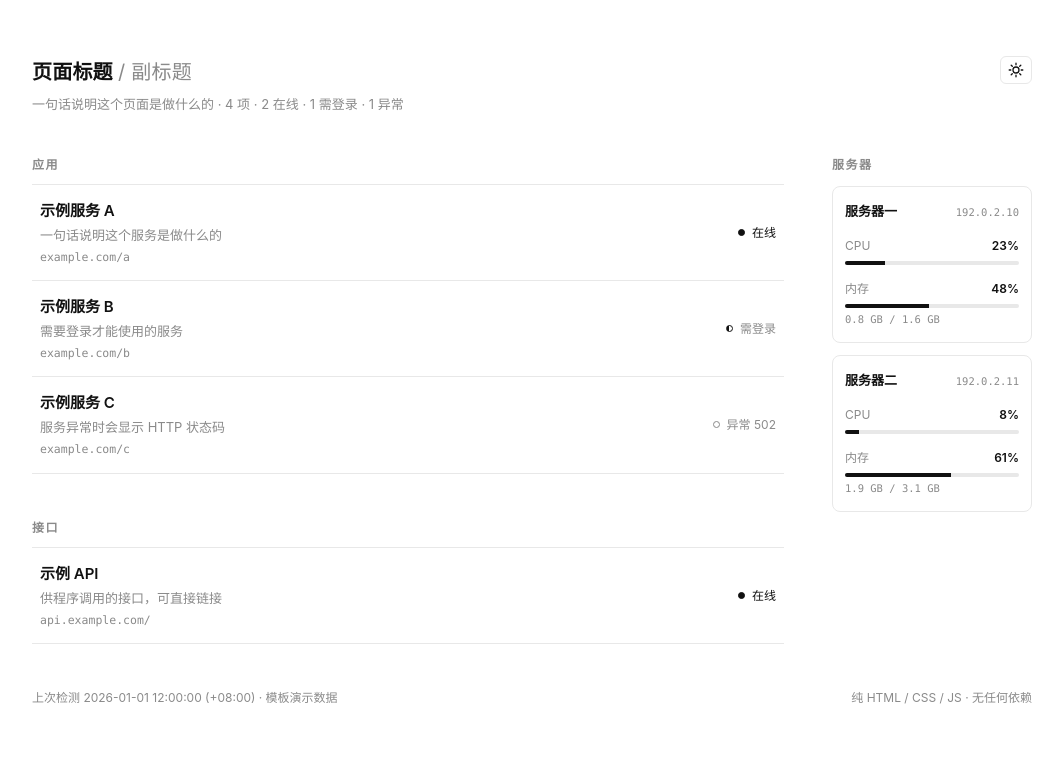
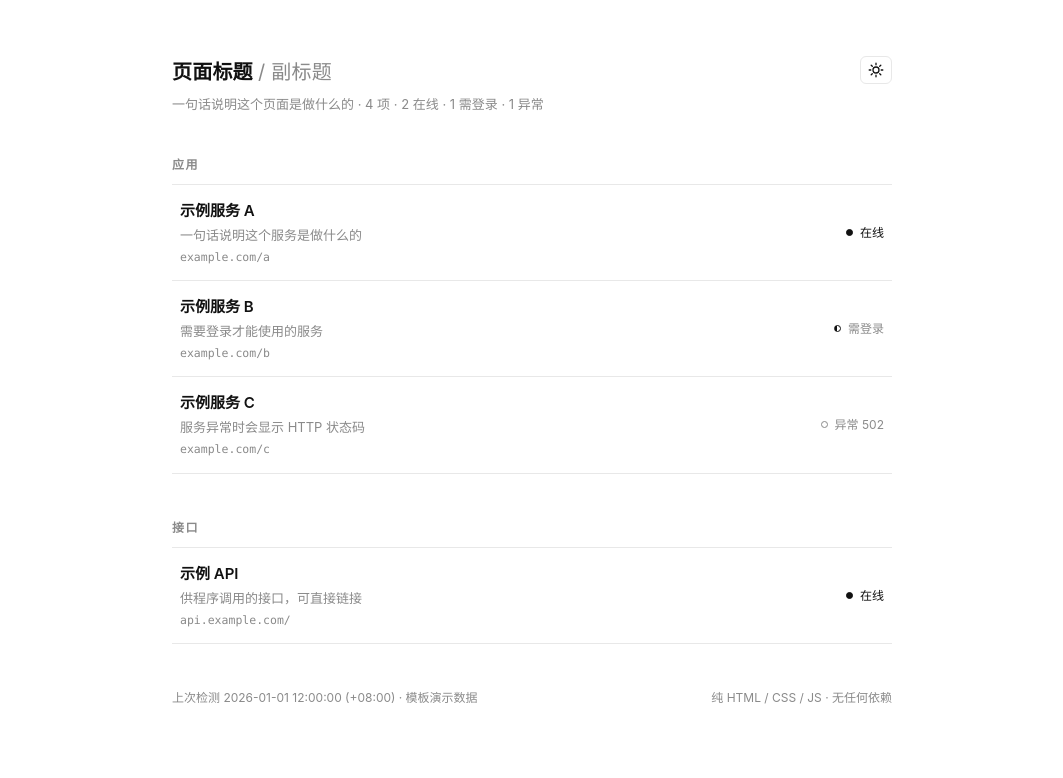
Before and after one commit to wzqfwanj/wkeelilist, a Flask app: template template/index.html in a window 1280 px wide. Shown: the top 778 px of the page, without its empty margins (108-1171 px from the left). Run offline with Flask 3, Linux system fonts and the light colour scheme; the template is opened without the code that fills it, so the values that code supplies are empty.

Commit message:
refactor: 模板去掉服务器状态卡，只保留列表 + 三主题
- template/index.html 删除 aside.host；style.css 删除 host/metric 相关样式，页面改单列 760px
- template/app.js 删除 renderHosts / 主机数据，仅保留列表渲染与主题切换
- template/README.md 同步说明，并注明需要状态卡的版本可看主项目

```diff
--- a/template/app.js
+++ b/template/app.js
@@ -3,7 +3,6 @@
    ------------------------------------------------------------
    1) 主题：明 / 灰 / 暗，图标按钮循环切换，localStorage 记忆，支持 ?theme=
    2) 列表：把 DEMO.groups 渲染成分组列表
-   3) 状态卡：把 DEMO.hosts 渲染到右侧
    接入真实数据时：把最后的 render(DEMO) 换成
      fetch("/api/xxx").then(r => r.json()).then(render)
    数据结构见 DEMO 注释。
@@ -14,7 +13,6 @@
   var root = document.documentElement;
   var themeBtn = document.getElementById("theme");
   var listEl = document.getElementById("list");
-  var hostEl = document.getElementById("host-list");
   var summaryEl = document.getElementById("summary");
   var checkedEl = document.getElementById("checked");
 
@@ -71,9 +69,16 @@
     applyTheme(next);
   });
 
-  /* ---------- 演示数据（接入接口时替换成真实数据） ---------- */
+  /* ---------- 演示数据（接入接口时替换成真实数据） ----------
+     groups[].services[] 字段：
+       name        服务名（必填）
+       description 一句话说明
+       url         链接（必填）
+       state       online | auth | down | unknown
+       code        可选，异常时显示的 HTTP 状态码
+       latency_ms  可选，悬停显示的耗时
+  ------------------------------------------------------------ */
 
-  var GB = 1073741824;
   var DEMO = {
     updated_at: "2026-01-01T12:00:00+08:00",
     groups: [
@@ -112,26 +117,6 @@
           }
         ]
       }
-    ],
-    hosts: [
-      {
-        label: "服务器一",
-        addr: "192.0.2.10",
-        online: true,
-        cpu_percent: 23,
-        mem_percent: 48,
-        mem_used: 0.8 * GB,
-        mem_total: 1.6 * GB
-      },
-      {
-        label: "服务器二",
-        addr: "192.0.2.11",
-        online: true,
-        cpu_percent: 8,
-        mem_percent: 61,
-        mem_used: 1.9 * GB,
-        mem_total: 3.1 * GB
-      }
     ]
   };
 
@@ -151,13 +136,7 @@
     return iso.replace("T", " ").replace(/([+-]\d{2}:\d{2})$/, " ($1)");
   }
 
-  function gb(bytes) {
-    if (bytes === null || bytes === undefined) return "";
-    var value = bytes / GB;
-    return (value >= 10 ? value.toFixed(0) : value.toFixed(1)) + " GB";
-  }
-
-  /* ---------- 列表 ---------- */
+  /* ---------- 渲染 ---------- */
 
   function buildRow(svc) {
     var a = el("a", "row");
@@ -171,7 +150,7 @@
     main.appendChild(el("span", "url", svc.url.replace(/^https?:\/\//, "")));
 
     var status = el("span", "status " + (svc.state || "unknown"));
-    status.title = svc.latency_ms ? svc.latency_ms + " ms" : "";
+    if (svc.latency_ms) status.title = svc.latency_ms + " ms";
     status.appendChild(el("span", "dot"));
     var label = STATE_LABEL[svc.state] || svc.state;
     if (svc.state === "down" && svc.code) label = "异常 " + svc.code;
@@ -185,14 +164,15 @@
     return li;
   }
 
-  function renderList(groups) {
+  function render(data) {
     var frag = document.createDocumentFragment();
     var total = 0;
     var counts = { online: 0, auth: 0, down: 0 };
 
-    groups.forEach(function (group) {
+    (data.groups || []).forEach(function (group) {
       var section = document.createElement("section");
       section.appendChild(el("h2", "", group.label));
+
       var ul = el("ul", "rows");
       group.services.forEach(function (svc) {
         ul.appendChild(buildRow(svc));
@@ -204,57 +184,10 @@
     });
 
     listEl.replaceChildren(frag);
-    return { total: total, counts: counts };
-  }
 
-  /* ---------- 状态卡 ---------- */
-
-  function hostMetric(name, percent, sub) {
-    var wrap = el("div", "metric");
-    var row = el("div", "metric-row");
-    row.appendChild(el("span", "", name));
-    row.appendChild(el("b", "", percent === null || percent === undefined ? "—" : Math.round(percent) + "%"));
-    var bar = el("div", "bar");
-    var fill = el("i");
-    fill.style.width = (percent || 0) + "%";
-    bar.appendChild(fill);
-    wrap.appendChild(row);
-    wrap.appendChild(bar);
-    if (sub) wrap.appendChild(el("div", "metric-sub", sub));
-    return wrap;
-  }
-
-  function renderHosts(hosts) {
-    var frag = document.createDocumentFragment();
-    hosts.forEach(function (host) {
-      var card = el("div", "host-card");
-
-      var head = el("div", "host-head");
-      head.appendChild(el("span", "host-name", host.label));
-      head.appendChild(el("span", "host-addr", host.addr || ""));
-      card.appendChild(head);
-
-      var cpu = host.online ? host.cpu_percent : null;
-      var mem = host.online ? host.mem_percent : null;
-      card.appendChild(hostMetric("CPU", cpu, null));
-      var memSub = host.online && host.mem_total ? gb(host.mem_used) + " / " + gb(host.mem_total) : null;
-      card.appendChild(hostMetric("内存", mem, memSub));
-
-      if (!host.online) card.appendChild(el("div", "host-off", "采集失败"));
-      frag.appendChild(card);
-    });
-    hostEl.replaceChildren(frag);
-  }
-
-  /* ---------- 总渲染 ---------- */
-
-  function render(data) {
-    var result = renderList(data.groups || []);
-    renderHosts(data.hosts || []);
-
-    var summary = result.total + " 项 · " + result.counts.online + " 在线";
-    if (result.counts.auth) summary += " · " + result.counts.auth + " 需登录";
-    if (result.counts.down) summary += " · " + result.counts.down + " 异常";
+    var summary = total + " 项 · " + counts.online + " 在线";
+    if (counts.auth) summary += " · " + counts.auth + " 需登录";
+    if (counts.down) summary += " · " + counts.down + " 异常";
     summaryEl.textContent = summary;
     checkedEl.textContent = "上次检测 " + formatTime(data.updated_at) + " · 模板演示数据";
   }
--- a/template/index.html
+++ b/template/index.html
@@ -17,16 +17,7 @@
       <button id="theme" type="button" aria-label="切换主题" title="切换主题"></button>
     </header>
 
-    <div class="layout">
-      <div class="content">
-        <div id="list"></div>
-      </div>
-
-      <aside class="host">
-        <h2>服务器</h2>
-        <div id="host-list"></div>
-      </aside>
-    </div>
+    <div id="list"></div>
 
     <footer>
       <span id="checked">—</span>
--- a/template/style.css
+++ b/template/style.css
@@ -46,7 +46,7 @@ body {
 }
 
 main {
-  max-width: 1040px;
+  max-width: 760px;
   margin: 0 auto;
   padding: 56px 20px 72px;
 }
@@ -105,24 +105,6 @@ h1 .dim {
   height: 16px;
 }
 
-/* ---------- 两栏布局：左侧内容 + 右侧状态卡 ---------- */
-
-.layout {
-  display: grid;
-  grid-template-columns: minmax(0, 1fr) 200px;
-  gap: 48px;
-  align-items: start;
-}
-
-.content {
-  min-width: 0;
-}
-
-.host {
-  position: sticky;
-  top: 40px;
-}
-
 /* ---------- 分组标题 ---------- */
 
 h2 {
@@ -132,10 +114,6 @@ h2 {
   font-weight: 600;
   letter-spacing: 0.12em;
   text-transform: uppercase;
-}
-
-.host h2 {
-  margin: 0 0 12px;
 }
 
 #list section:first-child h2 {
@@ -234,81 +212,6 @@ h2 {
   color: var(--muted);
 }
 
-/* ---------- 右侧状态卡 ---------- */
-
-.host-card {
-  padding: 14px 12px;
-  border: 1px solid var(--line);
-  border-radius: 8px;
-  margin-bottom: 12px;
-}
-
-.host-head {
-  display: flex;
-  align-items: baseline;
-  justify-content: space-between;
-  gap: 8px;
-}
-
-.host-name {
-  font-size: 13px;
-  font-weight: 600;
-}
-
-.host-addr {
-  overflow: hidden;
-  color: var(--muted);
-  font-family: ui-monospace, "SF Mono", Consolas, monospace;
-  font-size: 10.5px;
-  text-overflow: ellipsis;
-  white-space: nowrap;
-}
-
-.metric {
-  margin-top: 14px;
-}
-
-.metric-row {
-  display: flex;
-  justify-content: space-between;
-  gap: 8px;
-  color: var(--muted);
-  font-size: 12px;
-}
-
-.metric-row b {
-  color: var(--fg);
-  font-weight: 600;
-}
-
-.bar {
-  overflow: hidden;
-  height: 4px;
-  margin-top: 6px;
-  background: var(--line);
-  border-radius: 2px;
-}
-
-.bar i {
-  display: block;
-  height: 100%;
-  background: var(--fg);
-  transition: width 0.3s ease;
-}
-
-.metric-sub {
-  margin-top: 3px;
-  color: var(--muted);
-  font-family: ui-monospace, "SF Mono", Consolas, monospace;
-  font-size: 10.5px;
-}
-
-.host-off {
-  margin-top: 10px;
-  color: var(--muted);
-  font-size: 11px;
-}
-
 /* ---------- 页脚 ---------- */
 
 footer {
@@ -323,21 +226,6 @@ footer {
 
 /* ---------- 响应式 ---------- */
 
-@media (max-width: 860px) {
-  .layout {
-    grid-template-columns: minmax(0, 1fr);
-    gap: 8px;
-  }
-
-  .host {
-    position: static;
-  }
-
-  .host h2 {
-    margin-top: 24px;
-  }
-}
-
 @media (max-width: 560px) {
   main {
     padding: 40px 16px 56px;
```
Also changed, not shown: README.md, template/README.md.
